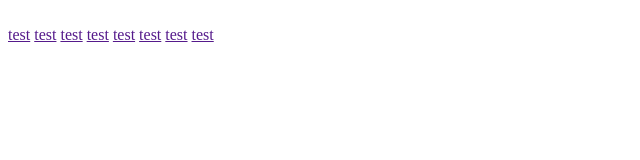
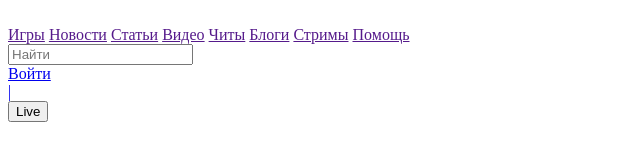
Before and after one commit to artbilov/html, a plain HTML site: page StopGame.ru/index.html in a window 1280 px wide. Shown: the whole page, without its empty margins (0-640 px from the left). Drawn offline with Linux system fonts and the light colour scheme.

Commit message:
fixed nav commit

```diff
--- a/StopGame.ru/index.html
+++ b/StopGame.ru/index.html
@@ -6,21 +6,31 @@
     <title>Stop Game</title>
 </head>
 <body>
-    <header>
+    <header class="top-header">
         <div class="logo">
-            <img src="" alt="" class="logo-img">
-            <nav>
-                <a href="" class="nav-item">test</a>
-                <a href="" class="nav-item">test</a>
-                <a href="" class="nav-item">test</a>
-                <a href="" class="nav-item">test</a>
-                <a href="" class="nav-item">test</a>
-                <a href="" class="nav-item">test</a>
-                <a href="" class="nav-item">test</a>
-                <a href="" class="nav-item">test</a>
-                <form action="" class="search"></form>
-            </nav>
+            <a href="">
+                <img src="" alt="" class="logo-img">
+            </a>
         </div>
+        <nav>
+            <a href="" class="nav-item">Игры</a>
+            <a href="" class="nav-item">Новости</a>
+            <a href="" class="nav-item">Статьи</a>
+            <a href="" class="nav-item">Видео</a>
+            <a href="" class="nav-item">Читы</a>
+            <a href="" class="nav-item">Блоги</a>
+            <a href="" class="nav-item">Стримы</a>
+            <a href="" class="nav-item">Помощь</a>
+            <form action="" class="search">
+                <input placeholder="Найти" type="text">
+            </form>
+            <div>
+                <a href="#" class="btn">Войти</а>
+            </div>|
+            <div class="live">
+                <button class="live-btn">Live</button>
+            </div>
+        </nav>
         <span></span>
     </header>
 </body>
```
